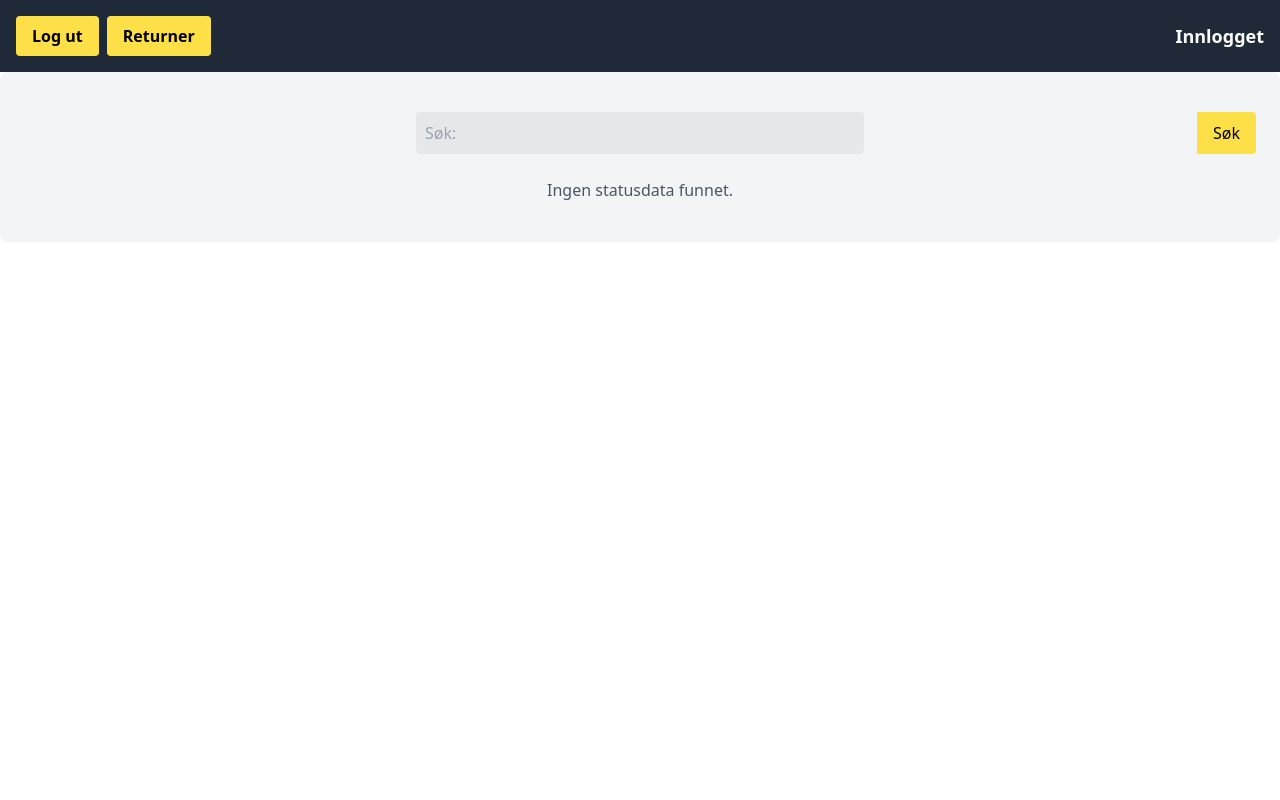
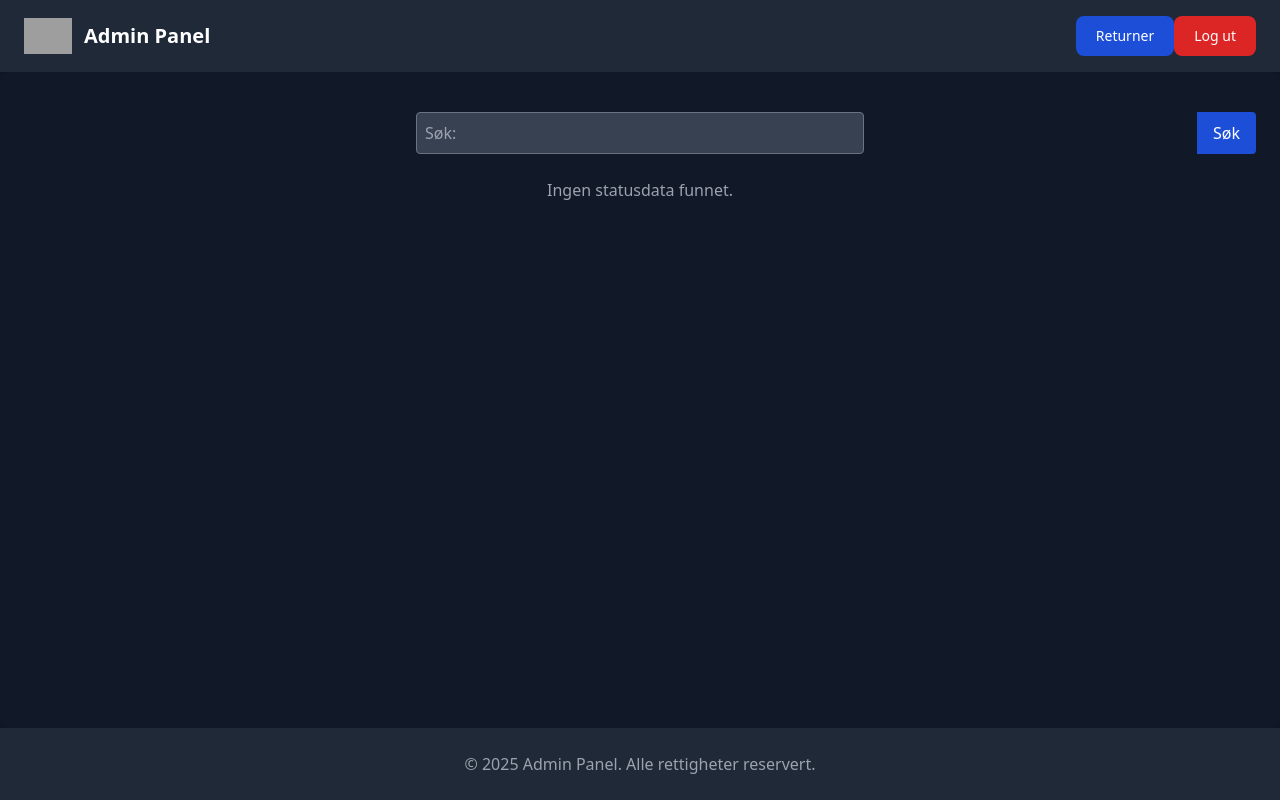
Before and after one commit to RuneU/Bachelor-Prosjekt, a Flask app: template templates/admin.html in a window 1280 px wide. Run offline with Flask 3, Linux system fonts and the light colour scheme; the template is opened without the code that fills it, so the values that code supplies are empty; some libraries are stand-ins or nearby versions; grey boxes are pictures that could not be loaded.

Commit message:
Refaktorering
-Refaktorert app.py
-Restyled admin

```diff
--- a/app.py
+++ b/app.py
@@ -61,15 +61,9 @@ def startID():
 
 @app.route("/admin")
 def admin():
-    try:
         statuses = fetch_status_data()  # Hent data fra databasen
         print("Statuses hentet fra DB:", statuses)  # Debug print
-    except Exception as e:
-        print("Feil ved henting av statusdata:", e)
-        statuses = []  # Hvis en feil oppstår, send tom liste
-
-    return render_template("admin.html", statuses=statuses)
-
+        return render_template("admin.html", statuses=statuses)
 
 if __name__ == '__main__':
     app.run(debug=True)
--- a/sql/Schema.sql
+++ b/sql/Schema.sql
@@ -24,7 +24,7 @@ CREATE TABLE Evakuerte (
 CREATE TABLE KontaktPerson (
     KontaktPersonID INT NOT NULL IDENTITY(1,1) PRIMARY KEY,
     Fornavn VARCHAR(256) NULL,
-    MellomNavn VARCHAR(256) NULL
+    MellomNavn VARCHAR(256) NULL,
     Etternavn VARCHAR(256) NULL,
     Telefonnummer INT NULL,
     EvakuertID INT NULL,
--- a/templates/admin.html
+++ b/templates/admin.html
@@ -3,42 +3,44 @@
 <head>
     <meta charset="UTF-8">
     <meta name="viewport" content="width=device-width, initial-scale=1.0">
+    <link rel="stylesheet" href="{{url_for('static',filename='dist/css/output.css')}}">
     <script src="https://cdn.tailwindcss.com"></script>
     <title>Admin Side</title>
 </head>
-<body>
-    <header class="bg-gray-800 p-4 flex justify-between items-center">
-        <div class="flex items-center space-x-2">
-            <button class="bg-yellow-300 text-black font-bold py-2 px-4 rounded">Log ut</button>
-            <a href="{{ url_for('index') }}">
-                <button class="bg-yellow-300 text-black font-bold py-2 px-4 rounded">Returner</button>
+<body class="bg-gray-900 text-gray-200 font-sans flex flex-col min-h-screen">
+    <!-- Navigation Bar -->
+    <nav class="bg-gray-800 shadow-md">
+        <div class="container flex flex-wrap items-center justify-between mx-auto py-4 px-6">
+            <a href="https://flowbite.com/" class="flex items-center">
+                <img src="https://flowbite.com/docs/images/logo.svg" class="h-6 mr-3 sm:h-9" alt="Flowbite Logo">
+                <span class="self-center text-xl font-semibold whitespace-nowrap text-white">Admin Panel</span>
             </a>
+            <div class="flex md:order-2">
+                <a href="{{ url_for('index') }}" class="text-white bg-blue-700 hover:bg-blue-800 focus:ring-4 focus:outline-none focus:ring-blue-300 font-medium rounded-lg text-sm px-5 py-2.5 text-center mr-3 md:mr-0">Returner</a>
+                <button class="text-white bg-red-600 hover:bg-red-700 focus:ring-4 focus:outline-none focus:ring-red-300 font-medium rounded-lg text-sm px-5 py-2.5">Log ut</button>
             </div>
-        <div class="flex items-center space-x-4">
-            <span class="text-lg font-bold text-white">Innlogget</span>
         </div>
-    </header>
+    </nav>
 
-    <main class="container mx-auto py-10 px-6 flex-grow bg-gray-100 text-gray-800 rounded-lg">
+    <!-- Main Content -->
+    <main class="container mx-auto py-10 px-6 flex-grow bg-gray-900 text-gray-200 rounded-lg shadow-lg">
         <div class="relative flex justify-center mb-6">
             <form action="/search" method="GET" class="w-full max-w-md">
-                <input type="text" name="query" placeholder="Søk:" class="w-full p-2 border rounded bg-gray-200 text-gray-600">
-                <button type="submit" class="absolute right-0 top-0 h-full bg-yellow-300 text-black px-4 rounded-r">Søk</button>
+                <input type="text" name="query" placeholder="Søk:" class="w-full p-2 border rounded bg-gray-700 text-gray-300">
+                <button type="submit" class="absolute right-0 top-0 h-full bg-blue-700 text-white px-4 rounded-r">Søk</button>
             </form>
         </div>
 
         <!-- User Details with Collapsible Dropdown -->
         {% if statuses %}
             {% for status in statuses %}
-        <div class="bg-white p-4 rounded shadow">
+                <div class="bg-gray-700 p-4 rounded shadow mb-4">
                     <div class="flex justify-between items-center">
-                <span class="font-bold">EvakuertID:#{{ status['EvakuertID'] if status['EvakuertID'] else 'No data' }}</span>
-                <span>{{ status['Status'] }}</span>
-                <button class="text-blue-500 hover:text-blue-700 focus:outline-none statusToggleBtn">
-                    Status
-                </button>
+                        <span class="font-bold text-blue-400">EvakuertID:#{{ status['EvakuertID'] if status['EvakuertID'] else 'No data' }}</span>
+                        <span class="text-gray-300">{{ status['Status'] }}</span>
+                        <button class="text-blue-400 hover:text-blue-300 focus:outline-none statusToggleBtn">Status</button>
                     </div>
-            <div class="mt-4 border-t pt-2 text-sm text-gray-700 statusFields" style="display: none;">
+                    <div class="mt-4 border-t border-gray-600 pt-2 text-sm text-gray-300 statusFields" style="display: none;">
                         <p><strong>Status:</strong> {{ status['Status'] }}</p>
                         <p><strong>Lokasjon:</strong> {{ status['Lokasjon'] }}</p>
                         <p><strong>EvakuertID:</strong> {{ status['EvakuertID'] }}</p>
@@ -46,15 +48,17 @@
                 </div>
             {% endfor %}
         {% else %}
-    <p class="text-center text-gray-600">Ingen statusdata funnet.</p>
+            <p class="text-center text-gray-400">Ingen statusdata funnet.</p>
         {% endif %}
     </main>
 
+    <!-- Footer -->
+    <footer class="bg-gray-800 text-gray-400 text-center py-6">
+        <p>&copy; <span id="year"></span> Admin Panel. Alle rettigheter reservert.</p>
+    </footer>
+
     <script>
-        // Get all status toggle buttons
-        const statusToggleBtns = document.querySelectorAll('.statusToggleBtn');
-
-        // Loop through each button and add an event listener
+        document.getElementById("year").textContent = new Date().getFullYear();
         document.querySelectorAll('.statusToggleBtn').forEach(button => {
             button.addEventListener('click', function() {
                 const statusFields = this.parentElement.nextElementSibling;
```
Lines whose indentation alone changed are shown as unchanged.
